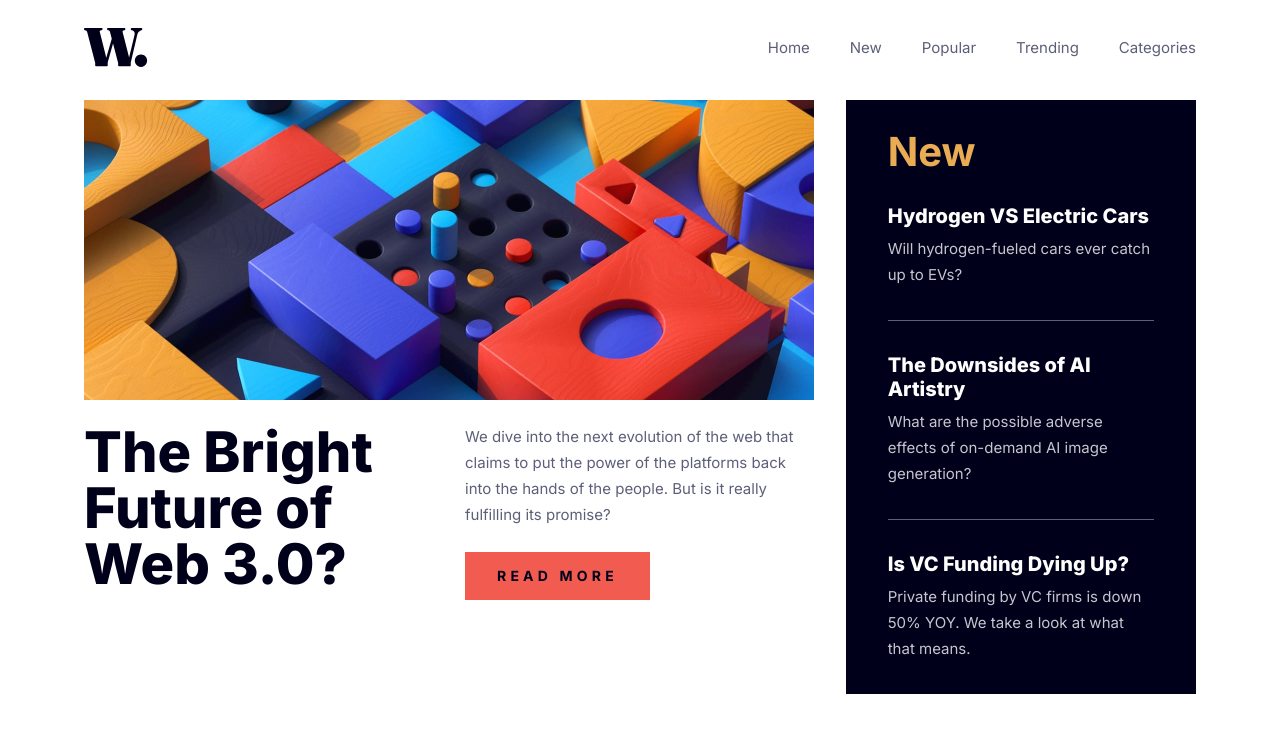
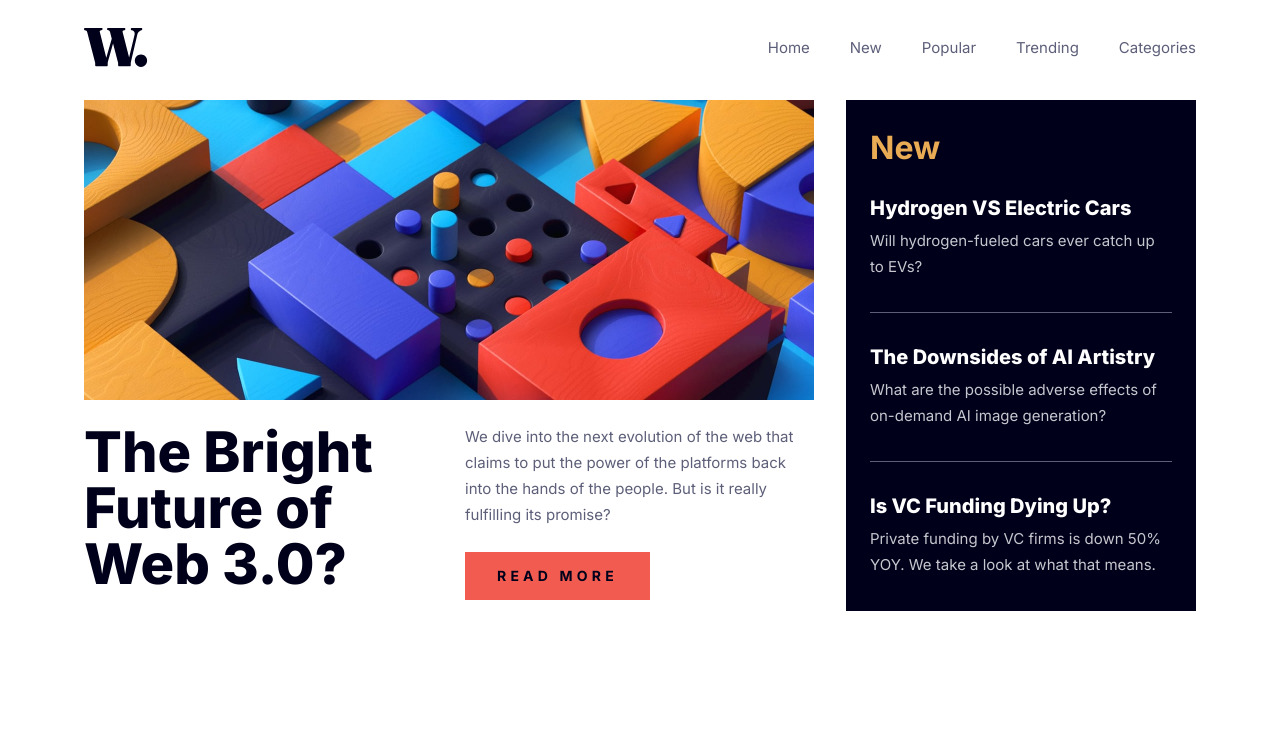
Before and after one commit to hectorlil48/fem-news-homepage, a React (Vite) app: page / in a window 1280 px wide. Shown: the top 732 px of the page. Built offline with nearby package versions, Linux system fonts and the light colour scheme.

Commit message:
Added desktop break point.

```diff
--- a/src/components/NewsSidebar.css
+++ b/src/components/NewsSidebar.css
@@ -50,3 +50,14 @@
     font-size: var(--text-preset-2);
   }
 }
+
+@media (min-width: 1000px) {
+  .news-sidebar {
+    padding: 32.5px var(--spacing-300);
+    margin-bottom: 0;
+  }
+
+  .news-sidebar h2 {
+    font-size: var(--text-preset-3);
+  }
+}
```
